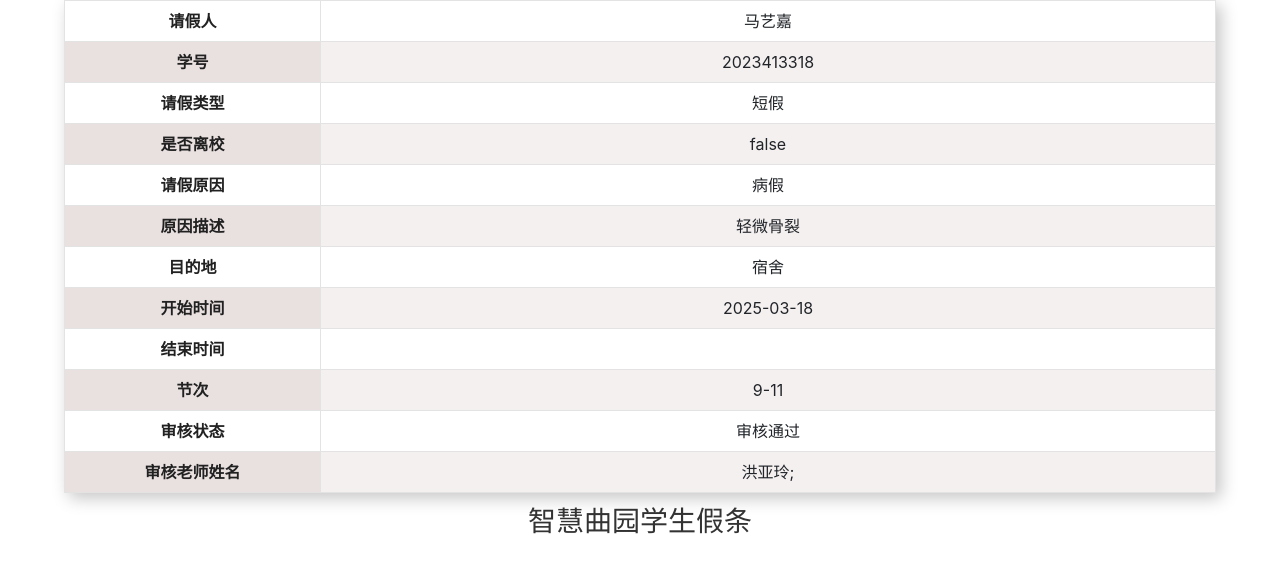
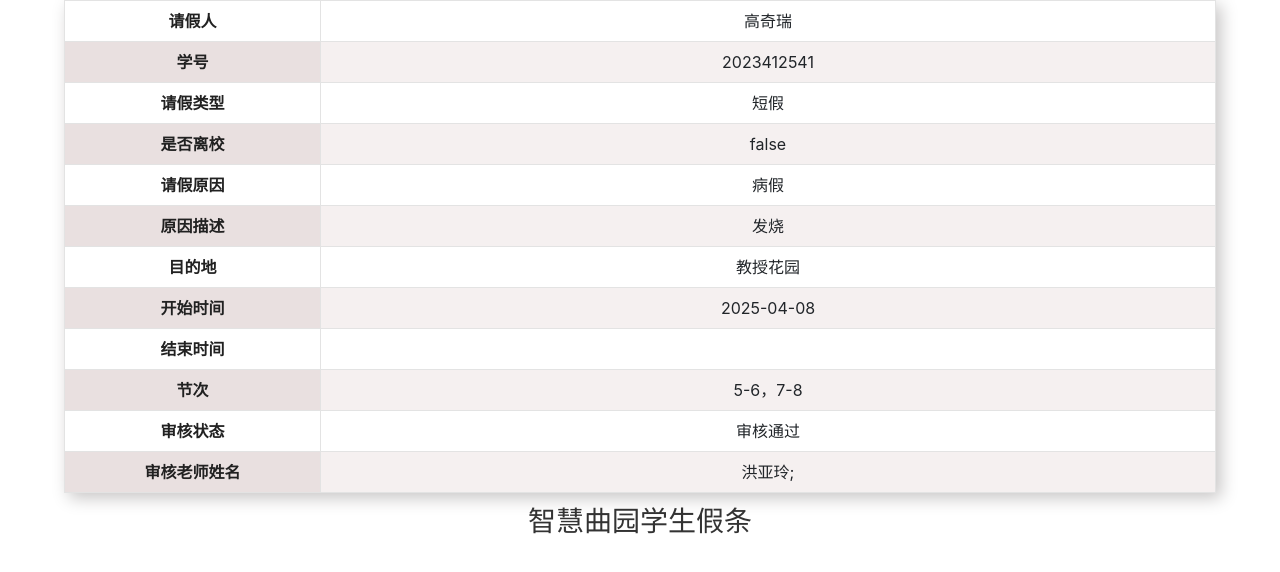
Before and after one commit to fork-of-W1ndys/mm, a plain HTML site: page index.html in a window 1280 px wide. Drawn offline with nearby package versions, Linux system fonts and the light colour scheme.

Commit message:
Update index.html

```diff
--- a/index.html
+++ b/index.html
@@ -82,11 +82,11 @@
     <tbody>
     <tr>
         <th>请假人</th>
-        <td>马艺嘉</td>
+        <td>高奇瑞</td>
     </tr>
     <tr>
         <th>学号</th>
-        <td>2023413318</td>
+        <td>2023412541</td>
     </tr>
     <tr>
         <th>请假类型</th>
@@ -102,15 +102,15 @@
     </tr>
     <tr>
         <th>原因描述</th>
-        <td>轻微骨裂</td>
+        <td>发烧</td>
     </tr>
     <tr>
         <th>目的地</th>
-        <td>宿舍</td>
+        <td>教授花园</td>
     </tr>
     <tr>
         <th>开始时间</th>
-        <td>2025-03-18</td>
+        <td>2025-04-08</td>
     </tr>
     <tr>
         <th>结束时间</th>
@@ -118,7 +118,7 @@
     </tr>
     <tr>
         <th>节次</th>
-        <td>9-11</td>
+        <td>5-6，7-8</td>
     </tr>
     <tr>
         <th>审核状态</th>
```
